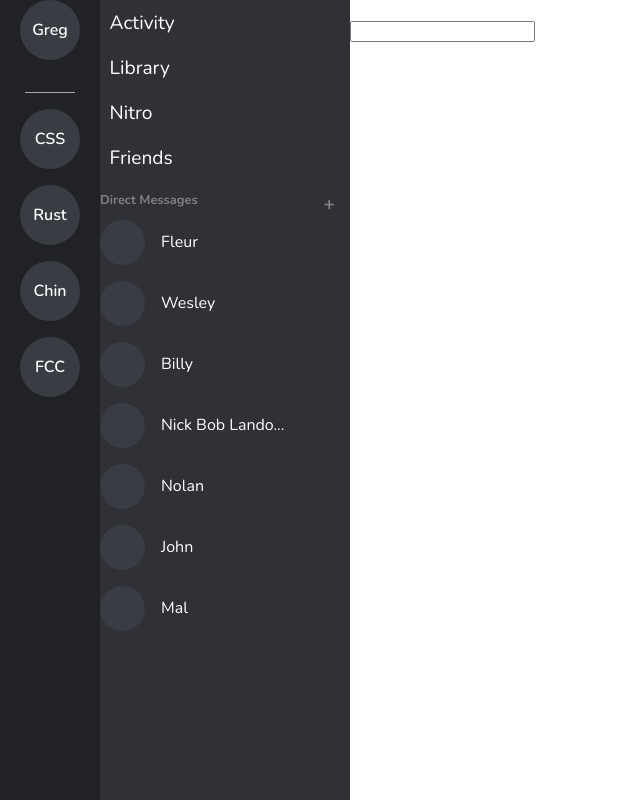
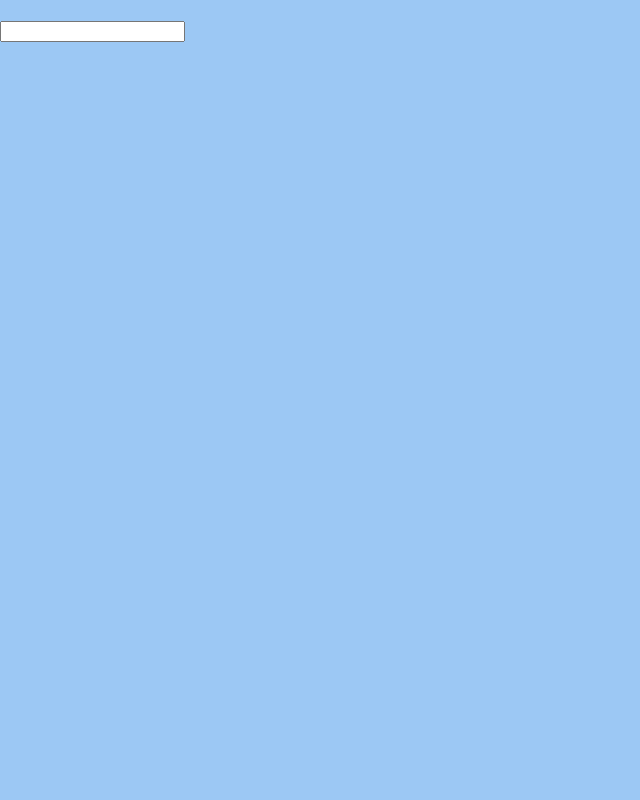
Before and after one commit to fletcher-greg/discord-pwa, a React (Create React App) app: page /login in a window 1280 px wide. Shown: the top 800 px of the page, without its empty margins (0-640 px from the left). Built offline with nearby package versions, Linux system fonts and the light colour scheme.

Commit message:
login page absolute position

```diff
--- a/src/pages/login/index.js
+++ b/src/pages/login/index.js
@@ -1,4 +1,6 @@
+/** @jsx jsx */
 import React, { useContext } from "react";
+import { css, jsx } from "@emotion/core";
 
 import useForm from "../../components/customHooks/useForm";
 import { UserContext } from "../../util/UserContext";
@@ -7,7 +9,16 @@
   const [values, handleChange] = useForm({ email: "", password: "" });
   const { user, setUser } = useContext(UserContext);
   return (
-    <div>
+    <div
+      css={css`
+        position: absolute;
+        top: 0;
+        left: 0;
+        height: 100vh;
+        background: #9cc8f4;
+        width: 100vw;
+      `}
+    >
       <h2>{user}</h2>
       <input name="email" value={values.email} onChange={handleChange} />
     </div>
```
